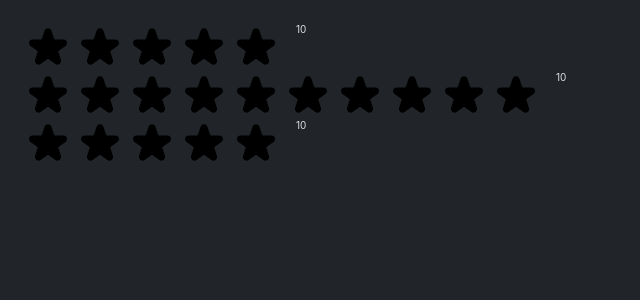
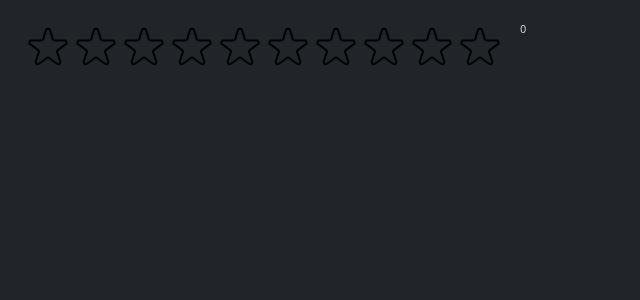
Before and after one commit to GeorgeAppianing/vid_mate, a React (Vite) app: page / in a window 1280 px wide. Shown: the top 300 px of the page, without its empty margins (0-640 px from the left). Built offline with nearby package versions, Linux system fonts and the light colour scheme.

Commit message:
added ratings

```diff
--- a/src/StarRating.jsx
+++ b/src/StarRating.jsx
@@ -1,3 +1,5 @@
+import { useState } from "react";
+
 const containerStyle = {
   display: "flex",
   alignItem: "center",
@@ -6,7 +8,6 @@ const containerStyle = {
 
 const starContainerStyle = {
   display: "flex",
-  gap: "4px",
 };
 
 const textStyle = {
@@ -14,14 +15,22 @@ const textStyle = {
   margin: "8",
 };
 export default function StarRating({ maxRating = 5 }) {
+  const [rating, setRating] = useState(0);
+  const [tempRating, setTempRating] = useState(0);
   return (
     <div style={containerStyle}>
       <div style={starContainerStyle}>
         {Array.from({ length: maxRating }, (_, i) => (
-          <Star key={i} />
+          <Star
+            key={i}
+            onRate={() => onclick(setRating(i + 1))}
+            full={tempRating ? tempRating >= i + 1 : rating >= i + 1}
+            onHoverIn={() => setTempRating(i + 1)}
+            onHoverOut={() => setTempRating(0)}
+          />
         ))}
       </div>
-      <p style={textStyle}>10</p>
+      <p style={textStyle}>{tempRating || rating}</p>
     </div>
   );
 }
@@ -32,9 +41,15 @@ const starStyle = {
   cursor: "pointer",
 };
 
-function Star() {
+function Star({ onRate, full, onHoverIn, onHoverOut }) {
   return (
-    <span style={starStyle}>
+    <span
+      style={starStyle}
+      onClick={onRate}
+      onMouseEnter={onHoverIn}
+      onMouseLeave={onHoverOut}
+    >
+      {full ? (
         <svg
           xmlns="http://www.w3.org/2000/svg"
           viewBox="0 0 20 20"
@@ -43,26 +58,7 @@ function Star() {
         >
           <path d="M9.049 2.927c.3-.921 1.603-.921 1.902 0l1.07 3.292a1 1 0 00.95.69h3.462c.969 0 1.371 1.24.588 1.81l-2.8 2.034a1 1 0 00-.364 1.118l1.07 3.292c.3.921-.755 1.688-1.54 1.118l-2.8-2.034a1 1 0 00-1.175 0l-2.8 2.034c-.784.57-1.838-.197-1.539-1.118l1.07-3.292a1 1 0 00-.364-1.118L2.98 8.72c-.783-.57-.38-1.81.588-1.81h3.461a1 1 0 00.951-.69l1.07-3.292z" />
         </svg>
-    </span>
-  );
-}
-/*
-FULL STAR
-
-<svg
-  xmlns="http://www.w3.org/2000/svg"
-  viewBox="0 0 20 20"
-  fill="#000"
-  stroke="#000"
->
-  <path
-    d="M9.049 2.927c.3-.921 1.603-.921 1.902 0l1.07 3.292a1 1 0 00.95.69h3.462c.969 0 1.371 1.24.588 1.81l-2.8 2.034a1 1 0 00-.364 1.118l1.07 3.292c.3.921-.755 1.688-1.54 1.118l-2.8-2.034a1 1 0 00-1.175 0l-2.8 2.034c-.784.57-1.838-.197-1.539-1.118l1.07-3.292a1 1 0 00-.364-1.118L2.98 8.72c-.783-.57-.38-1.81.588-1.81h3.461a1 1 0 00.951-.69l1.07-3.292z"
-  />
-</svg>
-
-
-EMPTY STAR
-
+      ) : (
         <svg
           xmlns="http://www.w3.org/2000/svg"
           fill="none"
@@ -76,5 +72,7 @@ EMPTY STAR
             d="M11.049 2.927c.3-.921 1.603-.921 1.902 0l1.519 4.674a1 1 0 00.95.69h4.915c.969 0 1.371 1.24.588 1.81l-3.976 2.888a1 1 0 00-.363 1.118l1.518 4.674c.3.922-.755 1.688-1.538 1.118l-3.976-2.888a1 1 0 00-1.176 0l-3.976 2.888c-.783.57-1.838-.197-1.538-1.118l1.518-4.674a1 1 0 00-.363-1.118l-3.976-2.888c-.784-.57-.38-1.81.588-1.81h4.914a1 1 0 00.951-.69l1.519-4.674z"
           />
         </svg>
-
-*/
+      )}
+    </span>
+  );
+}
--- a/src/main.jsx
+++ b/src/main.jsx
@@ -7,8 +7,6 @@ import StarRating from "./StarRating.jsx";
 createRoot(document.getElementById("root")).render(
   <StrictMode>
     {/* <App /> */}
-    <StarRating maxRating={5} />
     <StarRating maxRating={10} />
-    <StarRating />
   </StrictMode>
 );
```
Lines whose indentation alone changed are shown as unchanged.
